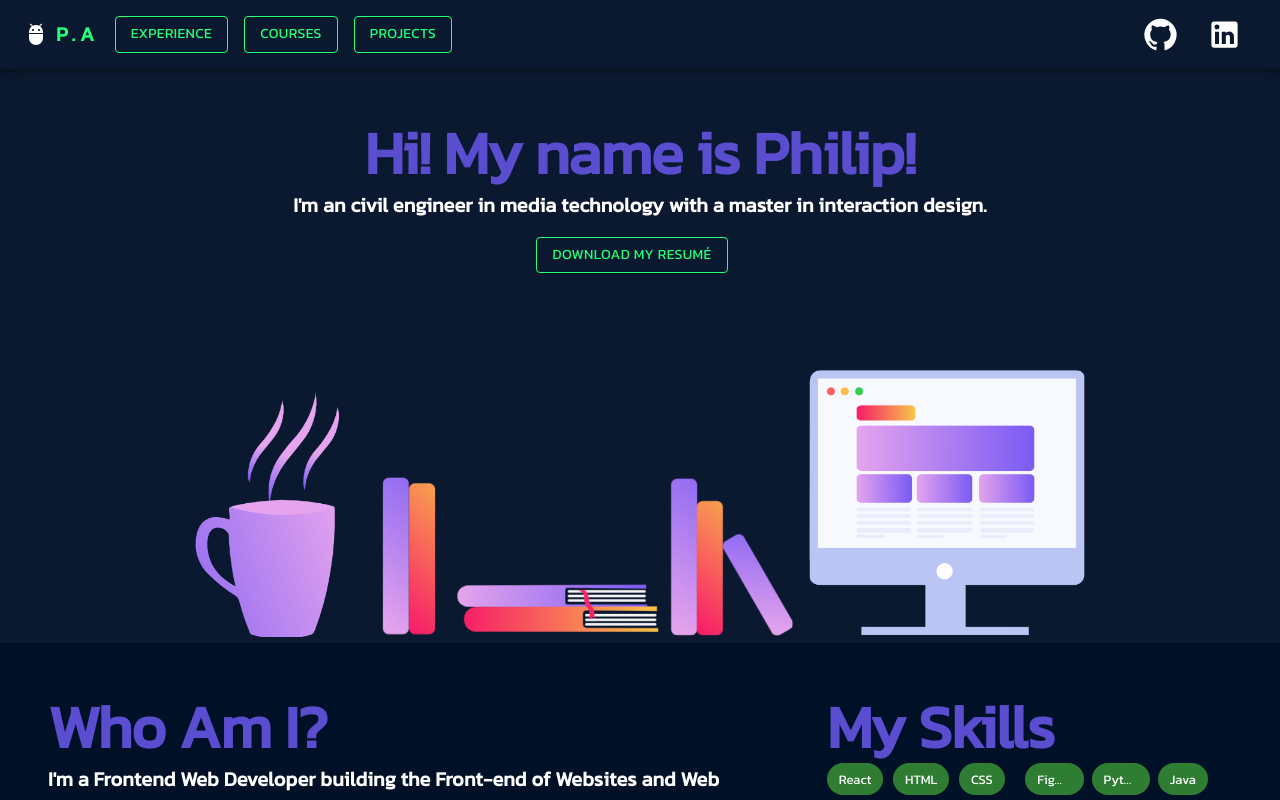
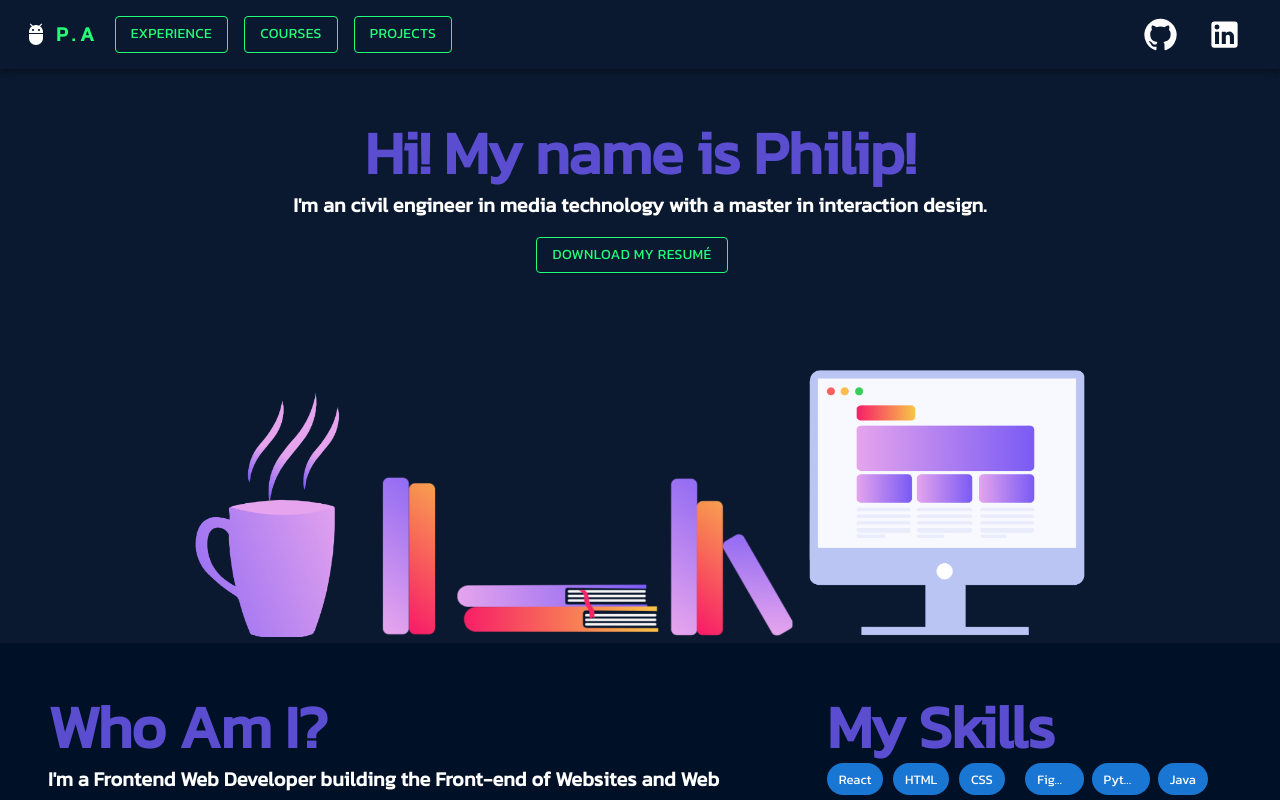
Before and after one commit to philipaxelsson94/my-portfolio, a React (Create React App) app: page / in a window 1280 px wide. Shown: the top 800 px of the page. Built offline with nearby package versions, Linux system fonts and the light colour scheme.

Commit message:
change bg color on tabs

```diff
--- a/src/components/About.js
+++ b/src/components/About.js
@@ -38,21 +38,22 @@ I'm open to Job opportunities where I can contribute, learn and grow. If you hav
             </Typography>
             <Grid container spacing={1}>
                 <Grid item xs={2}>
-                <Chip label="React" color="success" size="large" />
+                <Chip label="React" color="primary" size="large" />
                 </Grid>
                 <Grid item xs={2}>
-                <Chip label="HTML" color="success" size="large" />
+                <Chip label="HTML" color="primary" size="large" />
                 </Grid>
                 <Grid item xs={2}>
-                <Chip label="CSS" color="success" size="large" />
+                <Chip label="CSS" color="primary" size="large" />
                 </Grid>
                 <Grid item xs={2}>
-                <Chip label="Figma" color="success" size="large" />
-                </Grid><Grid item xs={2}>
-                <Chip label="Python" color="success" size="large" />
+                <Chip label="Figma" color="primary" size="large" />
                 </Grid>
                 <Grid item xs={2}>
-                <Chip label="Java" color="success" size="large" />
+                <Chip label="Python" color="primary" size="large" />
+                </Grid>
+                <Grid item xs={2}>
+                <Chip label="Java" color="primary" size="large" />
                 </Grid>
             </Grid>
         </Grid>
--- a/src/components/Card.js
+++ b/src/components/Card.js
@@ -1,7 +1,7 @@
 import * as React from 'react';
 import Card from '@mui/material/Card';
 import CardContent from '@mui/material/CardContent';
-import CardMedia from '@mui/material/CardMedia';
+
 import Typography from '@mui/material/Typography';
 import { CardActionArea } from '@mui/material';
 import imageUrlBuilder from '@sanity/image-url'
@@ -15,8 +15,8 @@ const style = {
     top: '50%',
     left: '50%',
     transform: 'translate(-50%, -50%)',
-    width: 400,
-    bgcolor: 'background.paper',
+    width: '80%',
+    bgcolor: 'white',
     border: '2px solid #000',
     boxShadow: 24,
     p: 4,
@@ -33,15 +33,10 @@ export default function ActionAreaCard({ imageurl,title, hp, desc }) {
     const handleClose = () => setOpen(false);
   return (
     <>
-    <Card onClick={handleOpen} sx={{ maxWidth: 345 }}>
+    <Card onClick={handleOpen} sx={{ maxWidth: 345, backgroundColor: "#2b3f81" }}>
       <CardActionArea>
-       {/* <CardMedia
-          component="img"
-          height="140"
-          image={urlFor(imageurl).width(200).url()}
-          alt="green iguana"
-  />*/}
-        <CardContent sx={{ backgroundColor: "#011226" }}>
+
+        <CardContent sx={{ backgroundColor: "#2b3f81" }}>
             <Box sx={{display: 'flex', justifyContent: 'space-between' }}>
                     <Typography sx={{whiteSpace: 'nowrap', textOverflow: 'ellipsis', overflow: 'hidden', fontSize: { xs: "1rem", md: "1.5rem"}}} color="white" align="left" variant="h5">
                         {title}
--- a/src/components/Tabs.js
+++ b/src/components/Tabs.js
@@ -89,7 +89,7 @@ export default function BasicTabs() {
       <Grid container spacing={2}>
 
         {courses.filter(course => course.year === "one").map(course => (
-            <Grid item xs={6} sm={6} md={4} lg={4}>
+            <Grid item xs={12} sm={12} md={4} lg={4}>
                 <Card key={course.title}
                 imageurl={course.imageurl}
                 title={course.title}
@@ -105,7 +105,7 @@ export default function BasicTabs() {
       <Box sx={{ flexGrow: 1 }}>
       <Grid container spacing={2}>
       {courses.filter(course => course.year === "two").map(course => (
-            <Grid item xs={6} sm={6} md={4} lg={4}>
+            <Grid item xs={12} sm={12} md={4} lg={4}>
                 <Card key={course.title}
                 imageurl={course.imageurl}
                 title={course.title}
@@ -118,9 +118,11 @@ export default function BasicTabs() {
         </Box>
       </TabPanel>
 
-      <TabPanel value={value} index={2}>
+      <TabPanel value={value} index={1}>
+      <Box sx={{ flexGrow: 1 }}>
+      <Grid container spacing={2}>
       {courses.filter(course => course.year === "three").map(course => (
-            <Grid item xs={6} sm={6} md={3} lg={3}>
+            <Grid item xs={12} sm={12} md={4} lg={4}>
                 <Card key={course.title}
                 imageurl={course.imageurl}
                 title={course.title}
@@ -129,10 +131,12 @@ export default function BasicTabs() {
                 </Card>
             </Grid>
         ))}
+        </Grid>
+        </Box>
       </TabPanel>
       <TabPanel value={value} index={2}>
       {courses.filter(course => course.year === "four").map(course => (
-            <Grid item xs={6} sm={6} md={3} lg={3}>
+            <Grid item xs={12} sm={12} md={3} lg={3}>
                 <Card key={course.title}
                 imageurl={course.imageurl}
                 title={course.title}
@@ -144,7 +148,7 @@ export default function BasicTabs() {
       </TabPanel>
       <TabPanel value={value} index={2}>
       {courses.filter(course => course.year === "five").map(course => (
-            <Grid item xs={6} sm={6} md={3} lg={3}>
+            <Grid item xs={12} sm={12} md={3} lg={3}>
                 <Card key={course.title}
                 imageurl={course.imageurl}
                 title={course.title}
```
Also changed, not shown: 1 other file (tests, documents, lock files or other folders).
